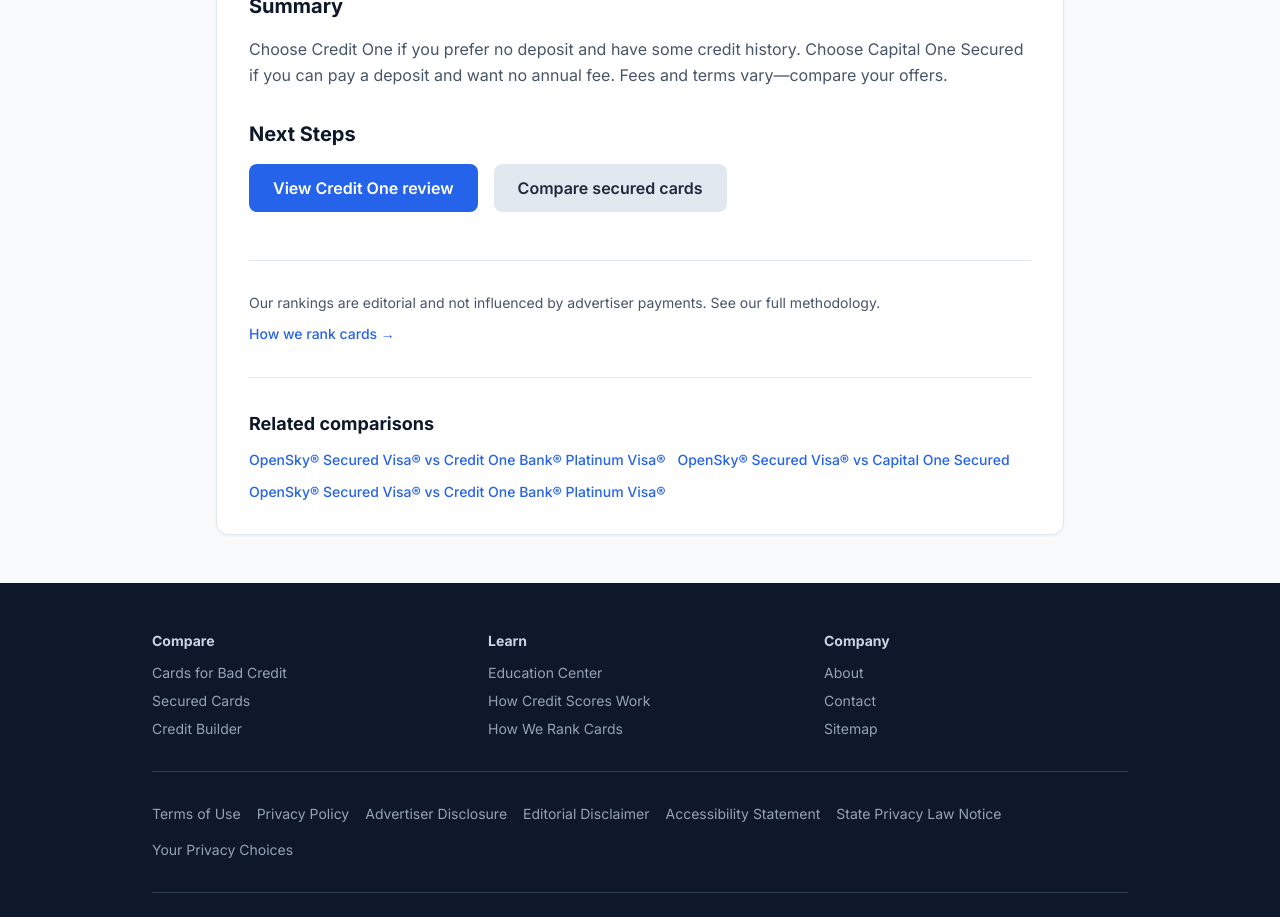
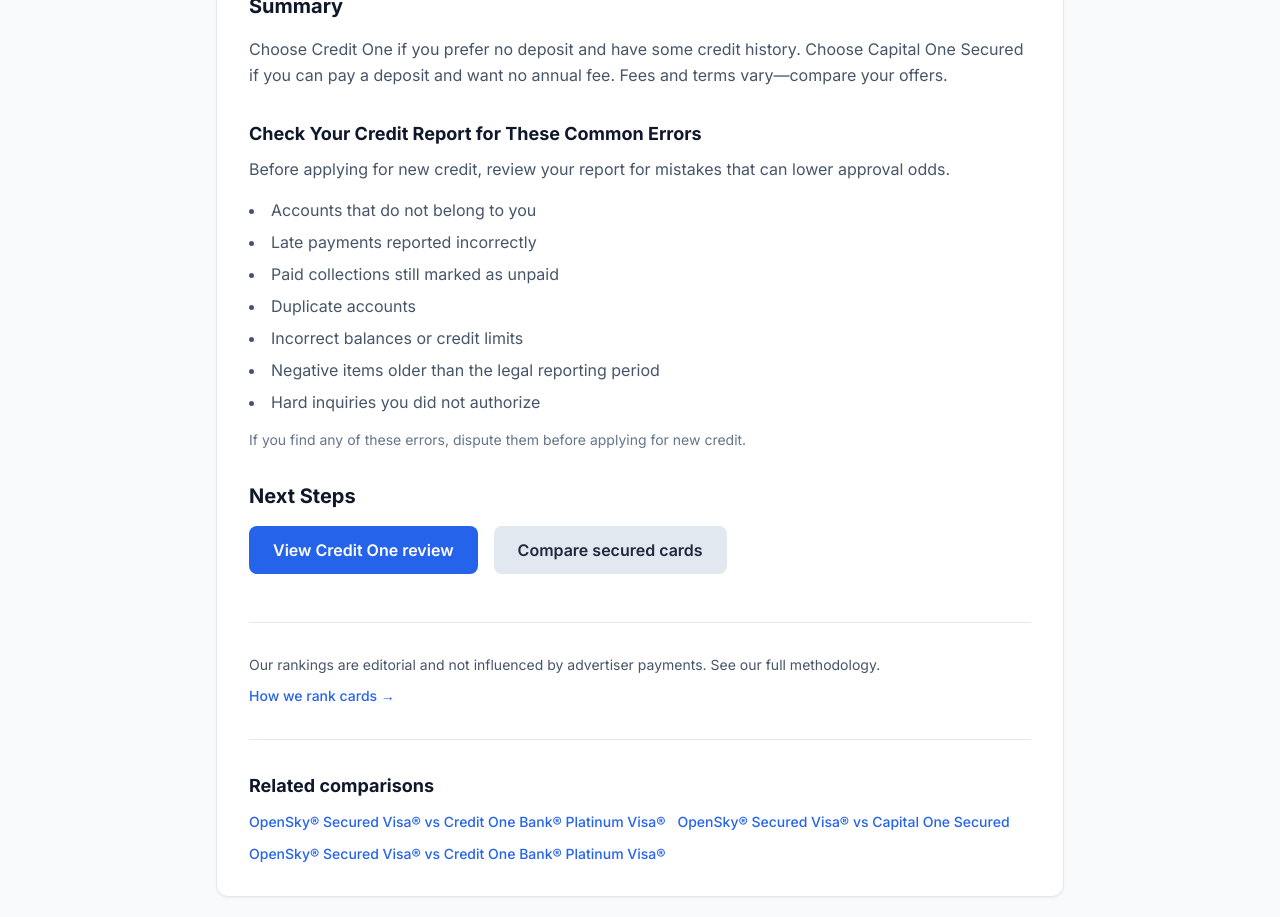
Before and after one commit to Holagpt-ai/badcreditfirst-v3, a Next.js app: page /compare/credit-one-vs-capital-one-secured in a window 1280 px wide. Shown: the part 1420-2337 px from the top of the page. Built offline with nearby package versions, Linux system fonts and the light colour scheme.

Commit message:
content: add credit report errors checklist for trust and education

```diff
--- a/app/compare/[slug]/page.tsx
+++ b/app/compare/[slug]/page.tsx
@@ -9,6 +9,7 @@
 import SummaryTakeaway from '@/components/compare/SummaryTakeaway';
 import ComparisonCTAs from '@/components/compare/ComparisonCTAs';
 import MethodologyFooter from '@/components/compare/MethodologyFooter';
+import CreditReportErrorsChecklist from '@/components/CreditReportErrorsChecklist';
 
 type Props = { params: { slug: string } };
 
@@ -30,6 +31,7 @@
           <KeyDifferences data={comparison} />
           <EditorialContext data={comparison} />
           <SummaryTakeaway data={comparison} />
+          <CreditReportErrorsChecklist />
           <ComparisonCTAs data={comparison} />
           <MethodologyFooter />
 
--- a/app/education/[slug]/page.tsx
+++ b/app/education/[slug]/page.tsx
@@ -4,6 +4,7 @@
 import type { ReactNode } from 'react';
 import { getArticleSchema, getPersonSchema } from '../../../lib/schema';
 import CreditReportResourceBox from '@/components/Education/CreditReportResourceBox';
+import CreditReportErrorsChecklist from '@/components/CreditReportErrorsChecklist';
 
 const articleContent: Record<string, { title: string; quickAnswer?: string; body: ReactNode }> = {
   'what-is-a-good-credit-score': {
@@ -560,6 +561,8 @@
         {/* Body */}
         <div className="mb-12">{article.body}</div>
 
+        <CreditReportErrorsChecklist />
+
         {/* Stickiness: Before You Apply, timeline, mistakes, CTA (guided, not salesy) */}
         <section className="space-y-8 mb-12" aria-label="Next steps">
           <div className="bg-slate-50 border border-slate-200 rounded-xl p-6">
--- a/app/faq/page.tsx
+++ b/app/faq/page.tsx
@@ -1,4 +1,5 @@
 import Link from 'next/link';
+import CreditReportErrorsChecklist from '@/components/CreditReportErrorsChecklist';
 
 export default function FAQPage() {
   return (
@@ -98,6 +99,8 @@
             </div>
           </section>
 
+          <CreditReportErrorsChecklist />
+
           <p className="mt-10 pt-8 border-t border-slate-200 text-sm text-slate-500 italic">
             This information is for educational purposes only and does not constitute legal or financial advice.
           </p>
--- /dev/null
+++ b/components/CreditReportErrorsChecklist.tsx
@@ -0,0 +1,24 @@
+export default function CreditReportErrorsChecklist() {
+  return (
+    <section className="mb-8" aria-labelledby="credit-errors-checklist-heading">
+      <h2 id="credit-errors-checklist-heading" className="text-lg font-bold text-slate-900 mb-2">
+        Check Your Credit Report for These Common Errors
+      </h2>
+      <p className="text-slate-600 leading-relaxed mb-4">
+        Before applying for new credit, review your report for mistakes that can lower approval odds.
+      </p>
+      <ul className="list-disc list-inside space-y-2 text-slate-600 mb-4">
+        <li>Accounts that do not belong to you</li>
+        <li>Late payments reported incorrectly</li>
+        <li>Paid collections still marked as unpaid</li>
+        <li>Duplicate accounts</li>
+        <li>Incorrect balances or credit limits</li>
+        <li>Negative items older than the legal reporting period</li>
+        <li>Hard inquiries you did not authorize</li>
+      </ul>
+      <p className="text-sm text-slate-500">
+        If you find any of these errors, dispute them before applying for new credit.
+      </p>
+    </section>
+  );
+}
```
